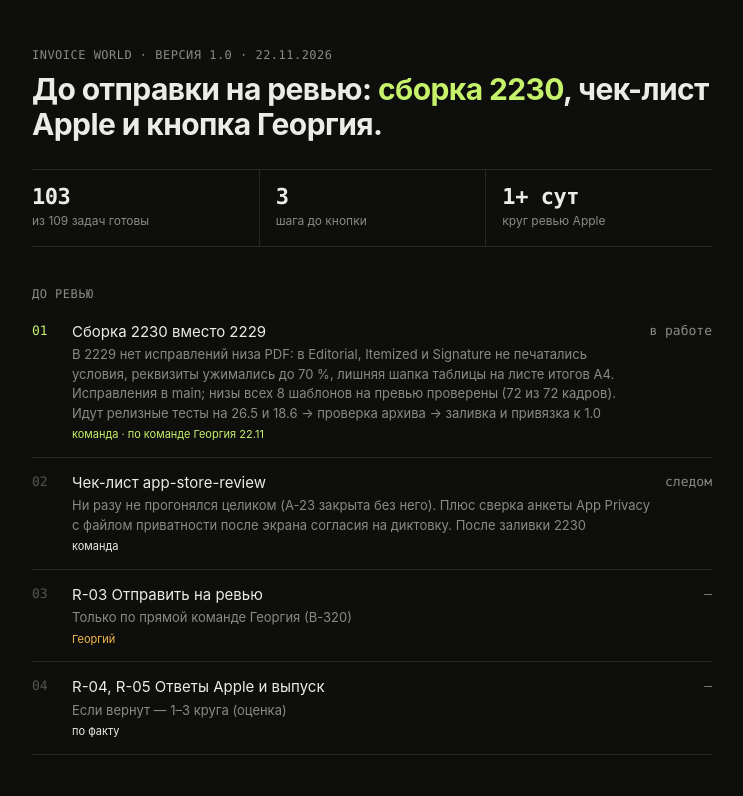
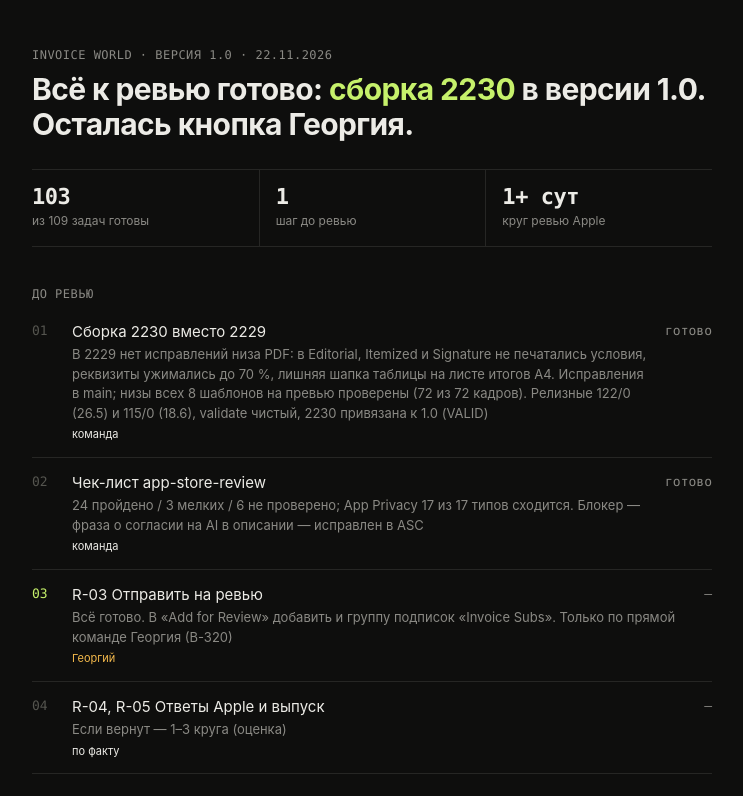
Before and after one commit to Gogi213/invoice-audit, a plain HTML site: page prod/index.html in a window 1280 px wide. Shown: the top 796 px of the page, without its empty margins (268-1011 px from the left). Drawn offline with Linux system fonts and the light colour scheme.

Commit message:
prod board 22.11 b

```diff
--- a/prod/index.html
+++ b/prod/index.html
@@ -47,19 +47,19 @@
 </style></head><body><main>
 
 <div class="eyebrow">INVOICE WORLD · ВЕРСИЯ 1.0 · 22.11.2026</div>
-<h1>До отправки на ревью: <em>сборка 2230</em>, чек-лист Apple и кнопка Георгия.</h1>
+<h1>Всё к ревью готово: <em>сборка 2230</em> в версии 1.0. Осталась кнопка Георгия.</h1>
 
 <div class="facts">
   <div><b>103</b><span>из 109 задач готовы</span></div>
-  <div><b>3</b><span>шага до кнопки</span></div>
+  <div><b>1</b><span>шаг до ревью</span></div>
   <div><b>1+ сут</b><span>круг ревью Apple</span></div>
 </div>
 
 <h2>До ревью</h2>
 <ol>
-  <li class="now"><span class="n">01</span><div class="t">Сборка 2230 вместо 2229<div class="d">В 2229 нет исправлений низа PDF: в Editorial, Itemized и Signature не печатались условия, реквизиты ужимались до 70 %, лишняя шапка таблицы на листе итогов A4. Исправления в main; низы всех 8 шаблонов на превью проверены (72 из 72 кадров). Идут релизные тесты на 26.5 и 18.6 → проверка архива → заливка и привязка к 1.0</div><span class="who">команда · по команде Георгия 22.11</span></div><span class="r">в работе</span></li>
-  <li><span class="n">02</span><div class="t">Чек-лист app-store-review<div class="d">Ни разу не прогонялся целиком (A-23 закрыта без него). Плюс сверка анкеты App Privacy с файлом приватности после экрана согласия на диктовку. После заливки 2230</div><span class="who">команда</span></div><span class="r">следом</span></li>
-  <li class="owner"><span class="n">03</span><div class="t">R-03 Отправить на ревью<div class="d">Только по прямой команде Георгия (В-320)</div><span class="who">Георгий</span></div><span class="r">—</span></li>
+  <li><span class="n">01</span><div class="t">Сборка 2230 вместо 2229<div class="d">В 2229 нет исправлений низа PDF: в Editorial, Itemized и Signature не печатались условия, реквизиты ужимались до 70 %, лишняя шапка таблицы на листе итогов A4. Исправления в main; низы всех 8 шаблонов на превью проверены (72 из 72 кадров). Релизные 122/0 (26.5) и 115/0 (18.6), validate чистый, 2230 привязана к 1.0 (VALID)</div><span class="who">команда</span></div><span class="r">готово</span></li>
+  <li><span class="n">02</span><div class="t">Чек-лист app-store-review<div class="d">24 пройдено / 3 мелких / 6 не проверено; App Privacy 17 из 17 типов сходится. Блокер — фраза о согласии на AI в описании — исправлен в ASC</div><span class="who">команда</span></div><span class="r">готово</span></li>
+  <li class="owner now"><span class="n">03</span><div class="t">R-03 Отправить на ревью<div class="d">Всё готово. В «Add for Review» добавить и группу подписок «Invoice Subs». Только по прямой команде Георгия (В-320)</div><span class="who">Георгий</span></div><span class="r">—</span></li>
   <li><span class="n">04</span><div class="t">R-04, R-05 Ответы Apple и выпуск<div class="d">Если вернут — 1–3 круга (оценка)</div><span class="who">по факту</span></div><span class="r">—</span></li>
 </ol>
 
```
